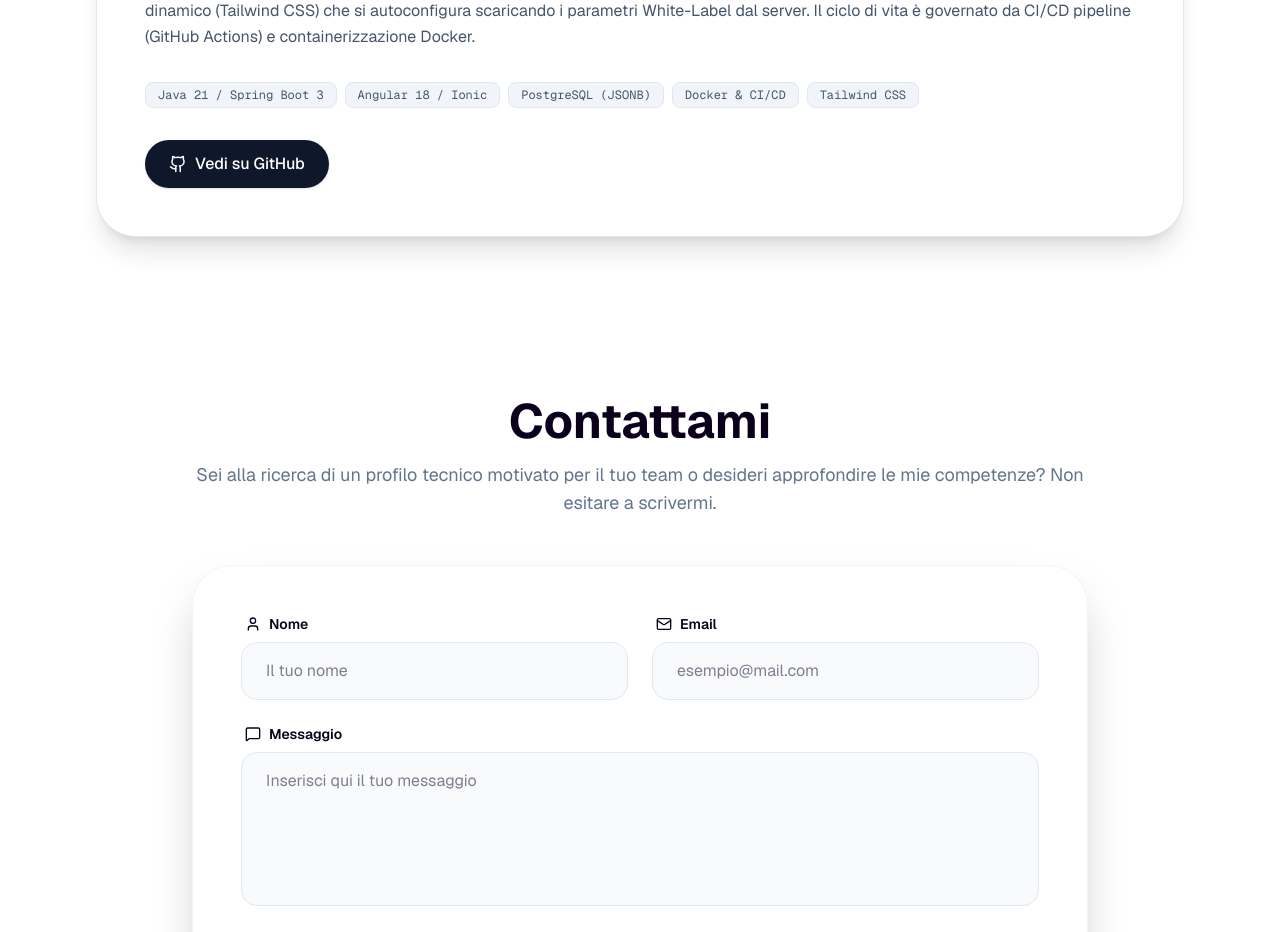
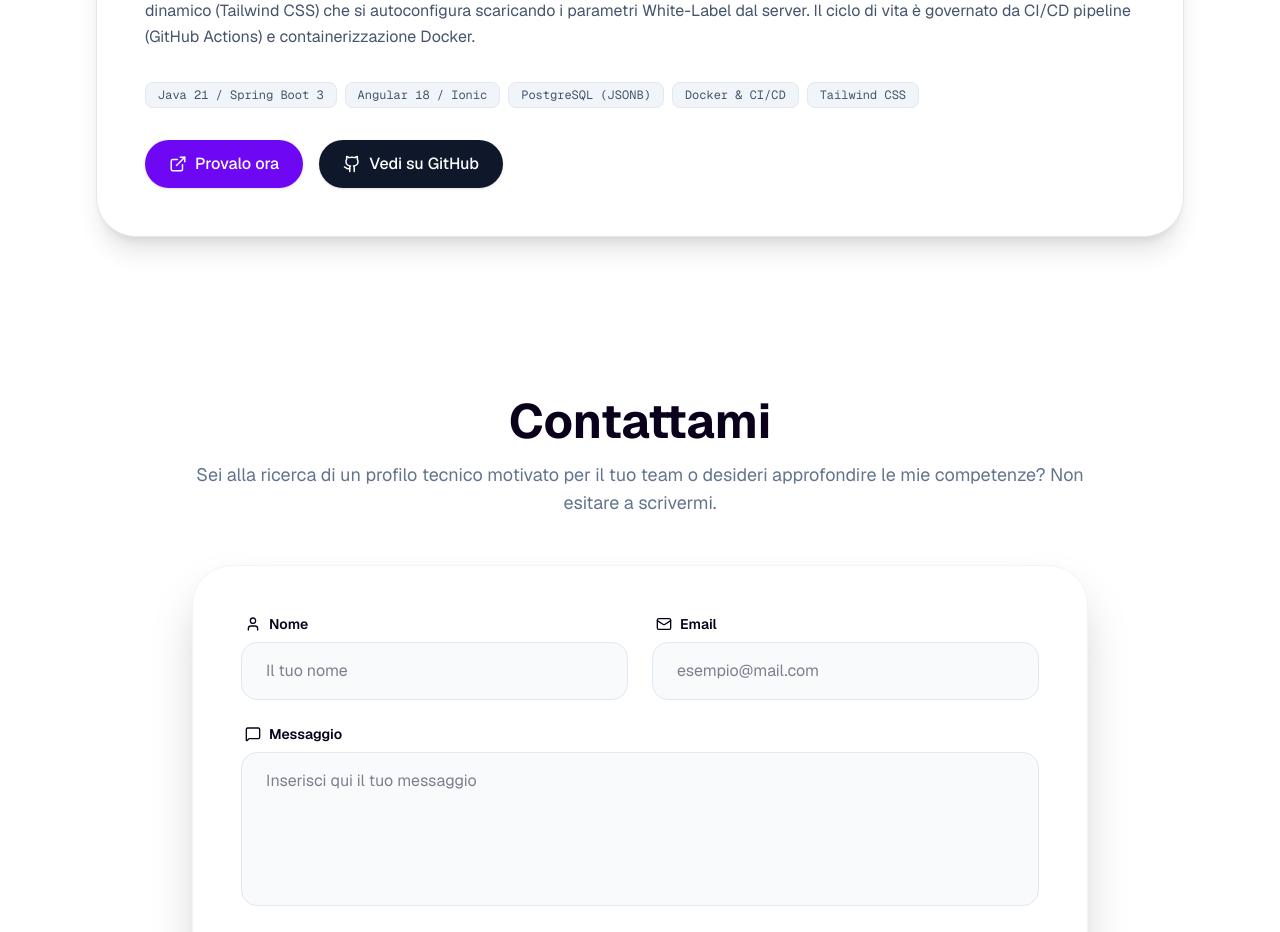
Before and after one commit to davide-ferraroIT/portfolio, a Next.js app: page / in a window 1280 px wide. Shown: the part 2660-3592 px from the top of the page. Built offline with nearby package versions, Linux system fonts and the light colour scheme.

Commit message:
feat: add 'Provalo ora' button for OmniBook project

```diff
--- a/src/components/home/ProjectsSection.tsx
+++ b/src/components/home/ProjectsSection.tsx
@@ -2,7 +2,7 @@
 
 import Link from 'next/link';
 import { motion } from 'framer-motion';
-import { ArrowRight, Radio, ShieldCheck, Wifi, Github } from 'lucide-react';
+import { ArrowRight, Radio, ShieldCheck, Wifi, Github, ExternalLink } from 'lucide-react';
 
 const featuredProject = {
   title: "AutoPass",
@@ -169,12 +169,21 @@ export default function ProjectsSection() {
                 ))}
               </div>
 
-              <div className="pt-2">
+              <div className="pt-2 flex flex-wrap gap-4">
+                <a
+                  href="https://omnibook.davide-ferraro.it"
+                  target="_blank"
+                  rel="noopener noreferrer"
+                  className="inline-flex items-center gap-2 px-6 py-3 bg-hover text-white font-medium rounded-full hover:bg-hover/90 transition-all duration-300 shadow-sm hover:shadow-md hover:-translate-y-0.5"
+                >
+                  <ExternalLink size={18} />
+                  Provalo ora
+                </a>
                 <a
                   href="https://github.com/davide-ferraroIT/OmniBook"
                   target="_blank"
                   rel="noopener noreferrer"
-                  className="inline-flex items-center gap-2 px-6 py-3 bg-slate-900 text-white font-medium rounded-full hover:bg-slate-800 transition-colors duration-300 shadow-sm"
+                  className="inline-flex items-center gap-2 px-6 py-3 bg-slate-900 text-white font-medium rounded-full hover:bg-slate-800 transition-all duration-300 shadow-sm hover:shadow-md hover:-translate-y-0.5"
                 >
                   <Github size={18} />
                   Vedi su GitHub
```
